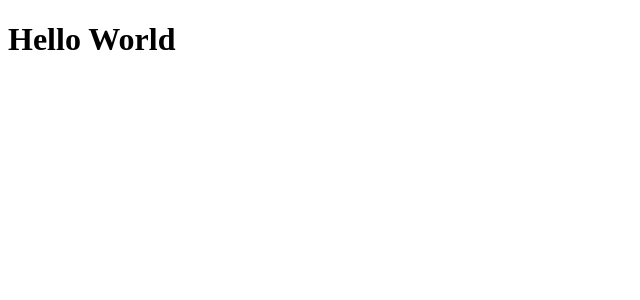
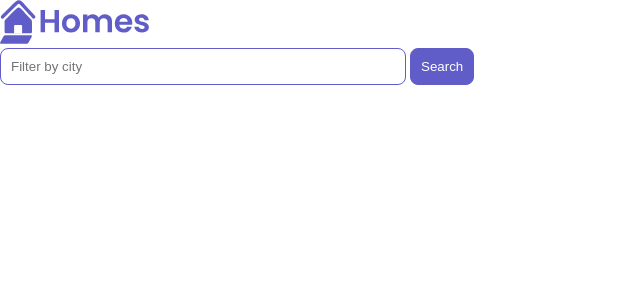
Before and after one commit to nettofabriciox/estudo-angular, an Angular app: page / in a window 1280 px wide. Shown: the top 300 px of the page, without its empty margins (0-640 px from the left). Built offline with nearby package versions, Linux system fonts and the light colour scheme.

Commit message:
Segundo Commit

```diff
--- a/src/app/app.component.html
+++ b/src/app/app.component.html
@@ -1,3 +1,10 @@
 
-<h1>Hello World</h1>
+<main>
+  <header class="brand-name">
+    <img class="brand-logo" src="/assets/logo.svg" alt="logo" aria-hidden="true" />
+  </header>
+  <section class="content">
+    <app-home></app-home>
+  </section>
+</main>
 <router-outlet />
--- a/src/app/app.component.ts
+++ b/src/app/app.component.ts
@@ -1,10 +1,10 @@
 import { Component } from '@angular/core';
 import { RouterOutlet } from '@angular/router';
-
+import {HomeComponent} from './home/home.component';
 @Component({
   selector: 'app-root',
   standalone: true,
-  imports: [RouterOutlet],
+  imports: [RouterOutlet, HomeComponent],
   templateUrl: './app.component.html',
   styleUrl: './app.component.css'
 })
--- a/src/app/home/home.component.css
+++ b/src/app/home/home.component.css
@@ -0,0 +1,36 @@
+.results {
+    display: grid;
+    column-gap: 14px;
+    row-gap: 14px;
+    grid-template-columns: repeat(auto-fill, minmax(400px, 400px));
+    margin-top: 50px;
+    justify-content: space-around;
+  }
+  input[type="text"] {
+    border: solid 1px var(--primary-color);
+    padding: 10px;
+    border-radius: 8px;
+    margin-right: 4px;
+    display: inline-block;
+    width: 30%;
+  }
+  button {
+    padding: 10px;
+    border: solid 1px var(--primary-color);
+    background: var(--primary-color);
+    color: white;
+    border-radius: 8px;
+  }
+  @media (min-width: 500px) and (max-width: 768px) {
+    .results {
+        grid-template-columns: repeat(2, 1fr);
+    }
+    input[type="text"] {
+        width: 70%;
+    }
+  }
+  @media (max-width: 499px) {
+    .results {
+        grid-template-columns: 1fr;
+    }
+  }
--- a/src/app/home/home.component.html
+++ b/src/app/home/home.component.html
@@ -1 +1,6 @@
-<p>home works!</p>
+<section>
+    <form>
+      <input type="text" placeholder="Filter by city" />
+      <button class="primary" type="button">Search</button>
+    </form>
+  </section>
--- a/src/styles.css
+++ b/src/styles.css
@@ -1 +1,23 @@
 /* You can add global styles to this file, and also import other style files */
+* {
+    margin: 0;
+    padding: 0;
+  }
+
+  body {
+    font-family: 'Be Vietnam Pro', sans-serif;
+  }
+  :root {
+    --primary-color: #605DC8;
+    --secondary-color: #8B89E6;
+    --accent-color: #e8e7fa;
+    --shadow-color: #E8E8E8;
+  }
+
+  button.primary {
+    padding: 10px;
+    border: solid 1px var(--primary-color);
+    background: var(--primary-color);
+    color: white;
+    border-radius: 8px;
+  }
```
Also changed, not shown: src/assets/location-pin.svg (added), src/assets/logo.svg (added).
